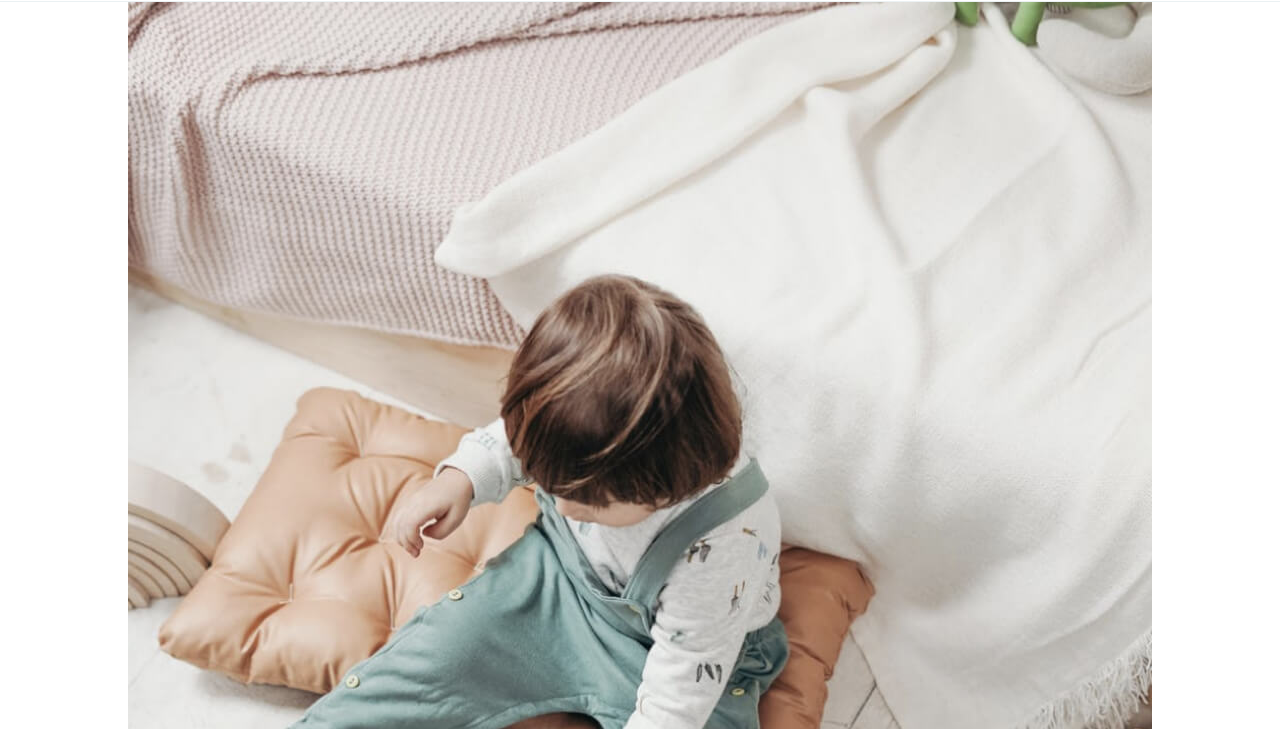
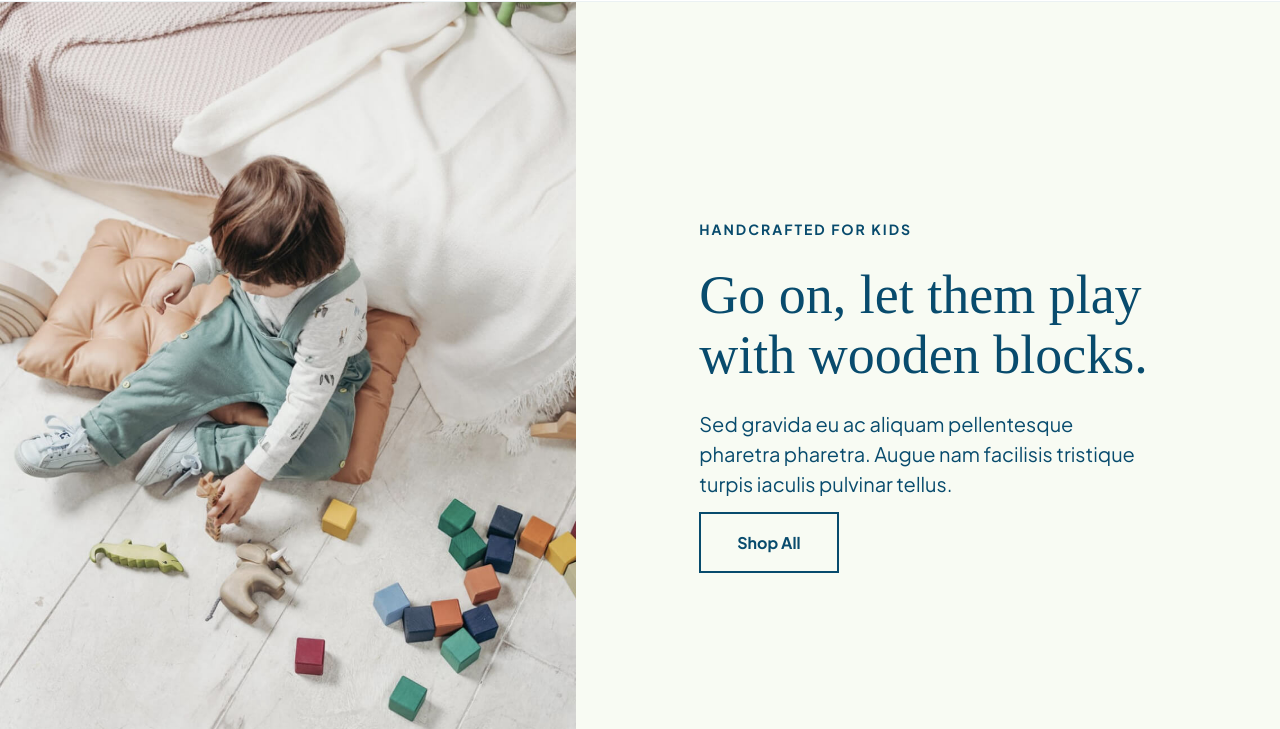
Before and after one commit to genc1499/E-commerce, a plain HTML site: page index.html in a window 1280 px wide. Shown: the part 71-800 px from the top of the page. Drawn offline with Linux system fonts and the light colour scheme; files whose address does not match are found by name; a web font is replaced by a local one.

Commit message:
Styled header

```diff
--- /dev/null
+++ b/styles/sass/partials/_header.scss
@@ -0,0 +1,23 @@
+
+header {
+    background-color: $tertiary;
+    margin-bottom: 90px;
+    display: flex;
+    align-items: center;
+    flex-wrap: wrap;
+    .headerImgContainer{
+      width: 45%;
+      img {
+        max-width: 100%;
+        vertical-align: middle;
+      }
+    }
+    .headerContent {
+      width: 55%;
+      color: $primary;
+      .contentContainer{
+        margin: 0 auto;
+        width: 65%;
+      }
+    }
+  }
--- a/styles/sass/styles.scss
+++ b/styles/sass/styles.scss
@@ -6,7 +6,10 @@
 @import "./partials/typography.scss";
 @import "./partials/base.scss";
 @import "./partials/nav.scss";
+@import "./partials/header.scss";
 @import "./partials/footer.scss";
+
+
 
 // COLOURS:
 // primary text (blue): #084b6d;
```
Also changed, not shown: styles/styles.css.
